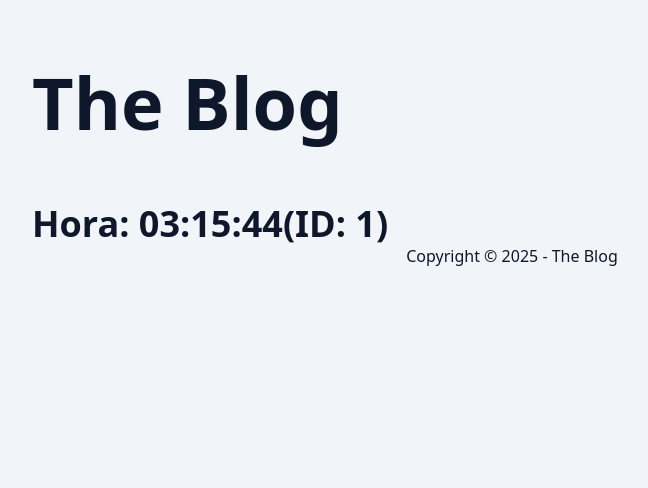
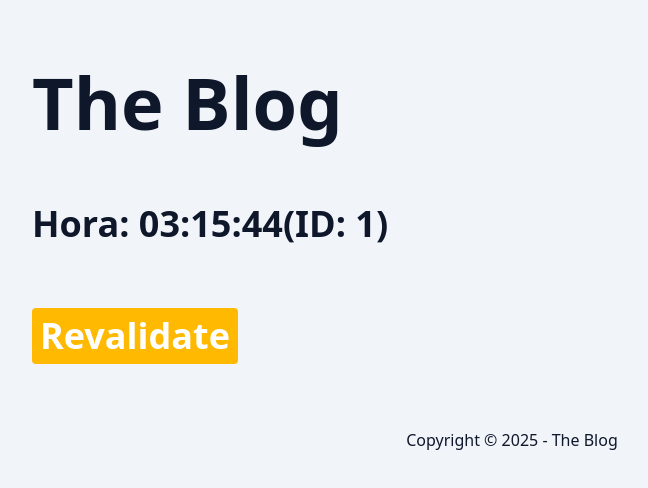
Before and after one commit to Victor-beorn/blog-nextJS, a Next.js app: page /exemple/1 in a window 1280 px wide. Shown: the top 488 px of the page, without its empty margins (128-776 px from the left). Built offline with nearby package versions, Linux system fonts and the light colour scheme.

Commit message:
server action

```diff
--- a/src/actions/revalidate-example.ts
+++ b/src/actions/revalidate-example.ts
@@ -1,4 +1,4 @@
-'user server';
+'use server';
 
 import { revalidatePath } from 'next/cache';
 
--- a/src/app/exemple/[id]/page.tsx
+++ b/src/app/exemple/[id]/page.tsx
@@ -1,10 +1,18 @@
+import { revalidateExampleAction } from '@/actions/revalidate-example';
 import { formatHour } from '@/utils/form-date';
+// import { revalidatePath, revalidateTag } from 'next/cache';
 
-// export const dynamic = 'force-dynamic';
-export const dynamicParams = false;
-export async function generateStaticParams() {
-  return [{ id: '1' }, { id: '2' }];
-}
+// revalidatePath('/exemple/1');
+// revalidateTag('exemple-1');
+
+export const dynamic = 'force-static';
+
+// export const dynamicParams = true;
+// export const revalidate = 10;
+
+// export async function generateStaticParams() {
+//   return [{ id: '1' }, { id: '2' }];
+// }
 
 export default async function ExempleDynamicPaga({
   params,
@@ -20,6 +28,17 @@ export default async function ExempleDynamicPaga({
         Hora: {hour}
         (ID: {id})
       </div>
+
+      <form className='py-16' action={revalidateExampleAction}>
+        <input type='hidden' name='path' defaultValue={`/exemple/${id}`} />
+
+        <button
+          className='text-white bg-amber-400 p-2 rounded cursor-pointer hover:bg-amber-600 transition'
+          type='submit'
+        >
+          Revalidate
+        </button>
+      </form>
     </main>
   );
 }
```
